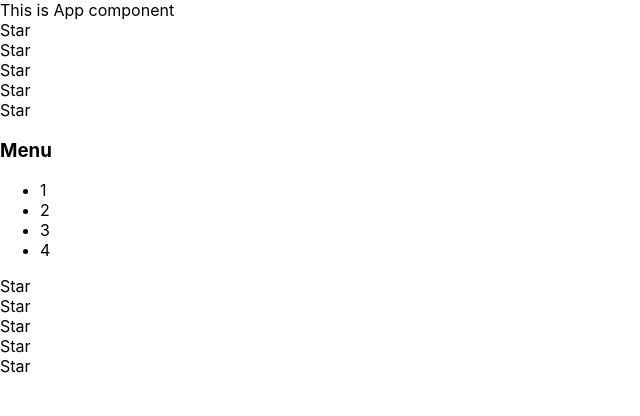
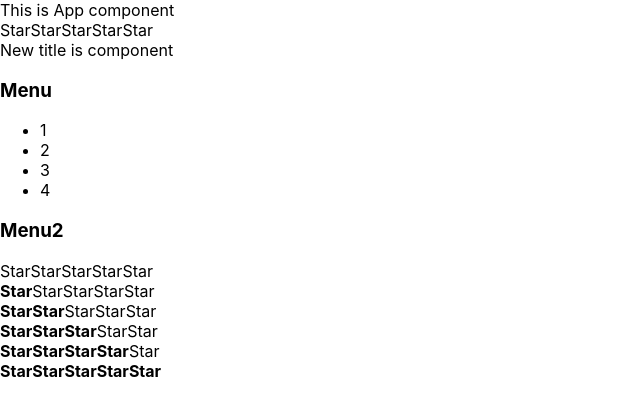
Before and after one commit to Belom7/react-kabzda-kak-podrobno, a React (Create React App) app: page / in a window 1280 px wide. Shown: the top 416 px of the page, without its empty margins (0-640 px from the left). Built offline with nearby package versions, Linux system fonts and the light colour scheme.

Commit message:
3. work-propsType end homework-active component AccordionBody

```diff
--- a/src/App.tsx
+++ b/src/App.tsx
@@ -4,13 +4,20 @@ import {Accordion} from "./Components/Accordion/Accordion";
 import {AppTitle} from "./Components/AppTitle/AppTitle";
 
 
-function App() {
+function App(props:any) {
     return (
         <div>
-            <AppTitle/>
+            <AppTitle title={'This is App component'}/>
             <Rating/>
-            <Accordion/>
-            <Rating/>
+            <AppTitle title={'New title is component'}/>
+            <Accordion name={'Menu'} collapsed={false}/>
+            <Accordion name={'Menu2'} collapsed={true}/>
+            <Rating rating={0}/>
+            <Rating rating={1}/>
+            <Rating rating={2}/>
+            <Rating rating={3}/>
+            <Rating rating={4}/>
+            <Rating rating={5}/>
         </div>
 
     );
--- a/src/Components/Accordion/Accordion.tsx
+++ b/src/Components/Accordion/Accordion.tsx
@@ -2,11 +2,25 @@ import React from "react";
 import {AccordionTitle} from "./AccordionTitle/AccordionTitle";
 import {AccordionBody} from "./AccordionBody/AccordionBody";
 
-export const Accordion = () =>{
-    return(
-        <div>
-            <AccordionTitle/>
-            <AccordionBody/>
-        </div>
-    )
+type PropsType={
+    name:string
+    collapsed:boolean
 }
+
+export const Accordion:React.FC<PropsType> = (props) =>{
+    if(props.collapsed){
+        return (
+            <div>
+                <AccordionTitle name={props.name}/>
+            </div>
+        )
+    }else{
+        return(
+            <div>
+                <AccordionTitle name={props.name}/>
+                <AccordionBody/>
+            </div>
+        )
+    }
+
+}
--- a/src/Components/Accordion/AccordionBody/AccordionBody.tsx
+++ b/src/Components/Accordion/AccordionBody/AccordionBody.tsx
@@ -1,6 +1,6 @@
 import React from "react";
 
-export const AccordionBody=()=>{
+export const AccordionBody=(props:any)=>{
     return(
         <div>
             <ul>
--- a/src/Components/Accordion/AccordionTitle/AccordionTitle.tsx
+++ b/src/Components/Accordion/AccordionTitle/AccordionTitle.tsx
@@ -1,9 +1,13 @@
 import React from "react";
 
-export const AccordionTitle=()=>{
+type PropsType={
+    name:string
+}
+
+export const AccordionTitle:React.FC<PropsType>=(props)=>{
     return(
         <div>
-            <h3>Menu</h3>
+            <h3>{props.name}</h3>
         </div>
     )
 }
--- a/src/Components/AppTitle/AppTitle.tsx
+++ b/src/Components/AppTitle/AppTitle.tsx
@@ -1,7 +1,11 @@
 import React from "react";
 
-export const AppTitle=()=>{
-    return(
-        <>This is App component</>
+type PropsType = {
+    title: string
+}
+
+export const AppTitle: React.FC<PropsType> = (props) => {
+    return (
+        <>{props.title}</>
     )
 }
--- a/src/Components/Rating/Rating.tsx
+++ b/src/Components/Rating/Rating.tsx
@@ -1,14 +1,74 @@
 import React from "react";
 import {Star} from "./Star/Star";
 
-export const Rating = ()=>{
-    return(
+type PropsType = {
+    rating?: 0 | 1 | 2 | 3 | 4 | 5
+}
+
+export const Rating: React.FC<PropsType> = (props) => {
+
+    if (props.rating === 1) {
+        return (
+            <div>
+                <Star n={true}/>
+                <Star n={false}/>
+                <Star n={false}/>
+                <Star n={false}/>
+                <Star n={false}/>
+            </div>
+        )
+    }
+    if (props.rating === 2) {
+        return (
+            <div>
+                <Star n={true}/>
+                <Star n={true}/>
+                <Star n={false}/>
+                <Star n={false}/>
+                <Star n={false}/>
+            </div>
+        )
+    }
+    if (props.rating === 3) {
+        return (
+            <div>
+                <Star n={true}/>
+                <Star n={true}/>
+                <Star n={true}/>
+                <Star n={false}/>
+                <Star n={false}/>
+            </div>
+        )
+    }
+    if (props.rating === 4) {
+        return (
+            <div>
+                <Star n={true}/>
+                <Star n={true}/>
+                <Star n={true}/>
+                <Star n={true}/>
+                <Star n={false}/>
+            </div>
+        )
+    }
+    if (props.rating === 5) {
+        return (
+            <div>
+                <Star n={true}/>
+                <Star n={true}/>
+                <Star n={true}/>
+                <Star n={true}/>
+                <Star n={true}/>
+            </div>
+        )
+    }
+    return (
         <div>
-            <Star/>
-            <Star/>
-            <Star/>
-            <Star/>
-            <Star/>
+            <Star n={false}/>
+            <Star n={false}/>
+            <Star n={false}/>
+            <Star n={false}/>
+            <Star n={false}/>
         </div>
     )
 }
--- a/src/Components/Rating/Star/Star.tsx
+++ b/src/Components/Rating/Star/Star.tsx
@@ -1,9 +1,13 @@
 import React from "react";
 
-export const Star=()=>{
-    return(
-        <div>
-            Star
-        </div>
-    )
+type PropsType={
+    n:boolean
 }
+
+export const Star:React.FC<PropsType>=(props)=>{
+        if(props.n===true){
+            return <span><b>Star</b></span>
+        }else {
+            return <span>Star</span>
+        }
+}
```
